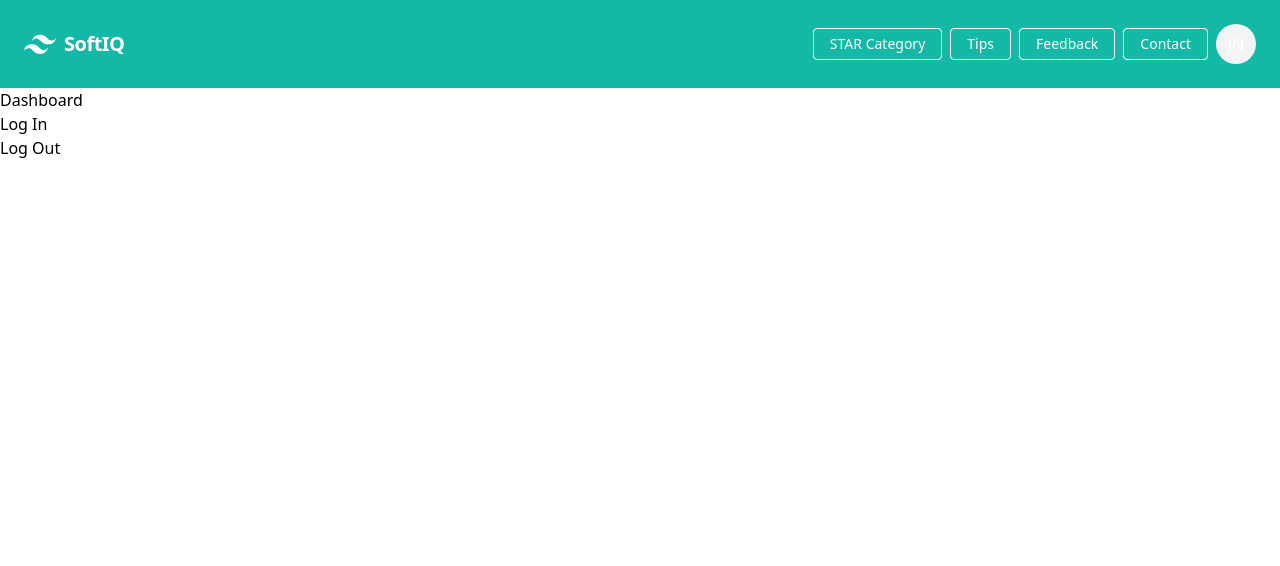
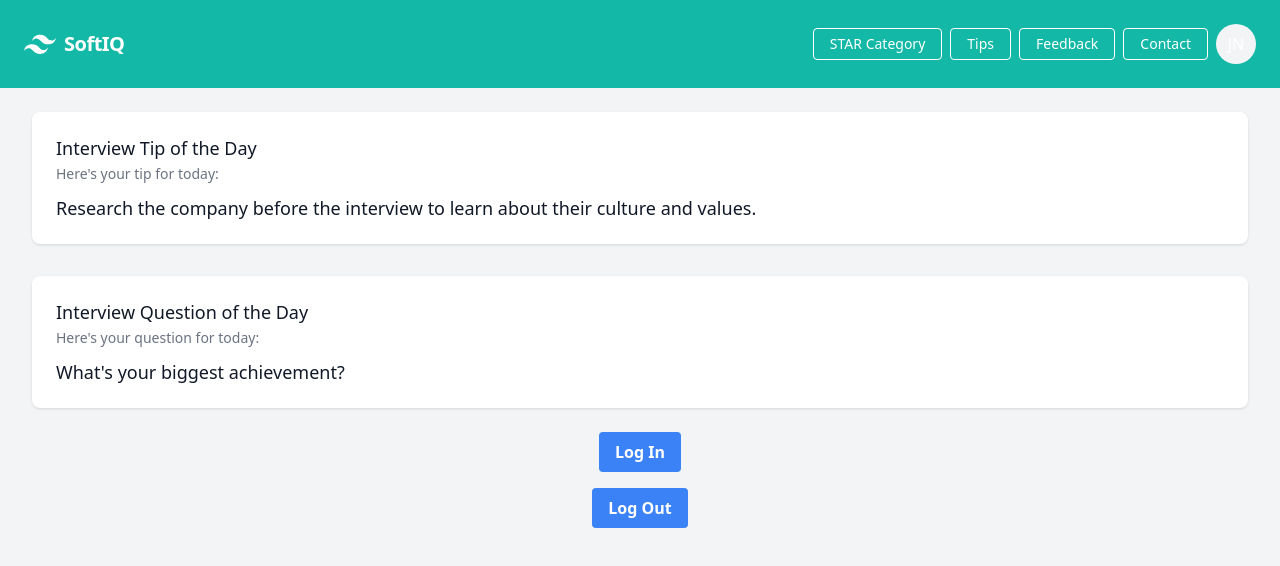
Before and after one commit to RavenGard/SoftIQ, a React (Vite) app in the folder client/: page / in a window 1280 px wide. Shown: the top 566 px of the page. Built offline with nearby package versions, Linux system fonts and the light colour scheme.

Commit message:
Updated the dashboard screen with tailwind css for the buttons

```diff
--- a/client/index.html
+++ b/client/index.html
@@ -3,6 +3,7 @@
   <head>
     <meta charset="UTF-8" />
     <link rel="icon" type="image/svg+xml" href="/vite.svg" />
+    <link rel="stylesheet" href="/client/src/App.css">
     <meta name="viewport" content="width=device-width, initial-scale=1.0" />
     <title>Vite + React</title>
   </head>
@@ -10,4 +11,6 @@
     <div id="root"></div>
     <script type="module" src="/src/main.jsx"></script>
   </body>
+
+
 </html>
--- a/client/src/screens/Dashboard.jsx
+++ b/client/src/screens/Dashboard.jsx
@@ -4,12 +4,44 @@ import Profile from "../Components/Profile/Profile";
 
 export const Dashboard = () => {
   return (
-    <div>
-      <h1>Dashboard</h1>
-      <LoginButton>Log In</LoginButton>
-      <br></br>
-      <LogoutButton>Log Out</LogoutButton>
-      <Profile />
+    <div class="bg-gray-100 min-h-screen">
+      <header class="bg-white shadow"></header>
+      <main class="max-w-7xl mx-auto py-6 sm:px-6 lg:px-8">
+        <div class="bg-white rounded-lg shadow px-4 py-5 sm:p-6 mb-8">
+          <h2 class="text-lg font-medium leading-6 text-gray-900">
+            Interview Tip of the Day
+          </h2>
+          <p class="mt-1 text-sm text-gray-500">Here's your tip for today:</p>
+          <p class="mt-3 text-lg font-medium leading-6 text-gray-900">
+            Research the company before the interview to learn about their
+            culture and values.
+          </p>
+        </div>
+        <div class="bg-white rounded-lg shadow px-4 py-5 sm:p-6">
+          <h2 class="text-lg font-medium leading-6 text-gray-900">
+            Interview Question of the Day
+          </h2>
+          <p class="mt-1 text-sm text-gray-500">
+            Here's your question for today:
+          </p>
+          <p class="mt-3 text-lg font-medium leading-6 text-gray-900">
+            What's your biggest achievement?
+          </p>
+        </div>
+        <div class="px-4 py-6 sm:px-0">
+          <div class="flex justify-center items-center mb-4">
+            <button class="bg-blue-500 hover:bg-blue-700 text-white font-bold py-2 px-4 rounded focus:outline-none focus:shadow-outline">
+              <LoginButton>Log In</LoginButton>
+            </button>
+          </div>
+          <div class="flex justify-center items-center mb-8">
+            <button class="bg-blue-500 hover:bg-blue-700 text-white font-bold py-2 px-4 rounded focus:outline-none focus:shadow-outline">
+              <LogoutButton>Log Out</LogoutButton>
+            </button>
+          </div>
+          <Profile />
+        </div>
+      </main>
     </div>
   );
 };
```
